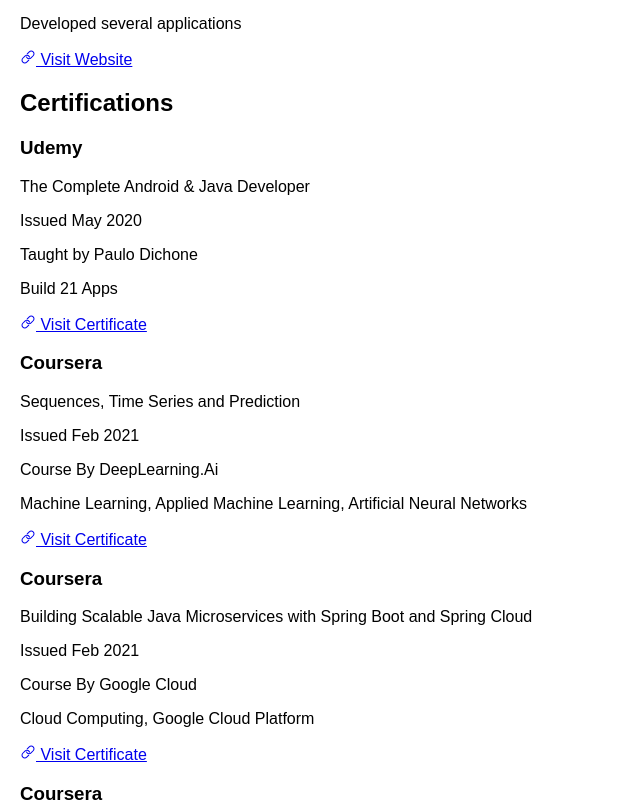
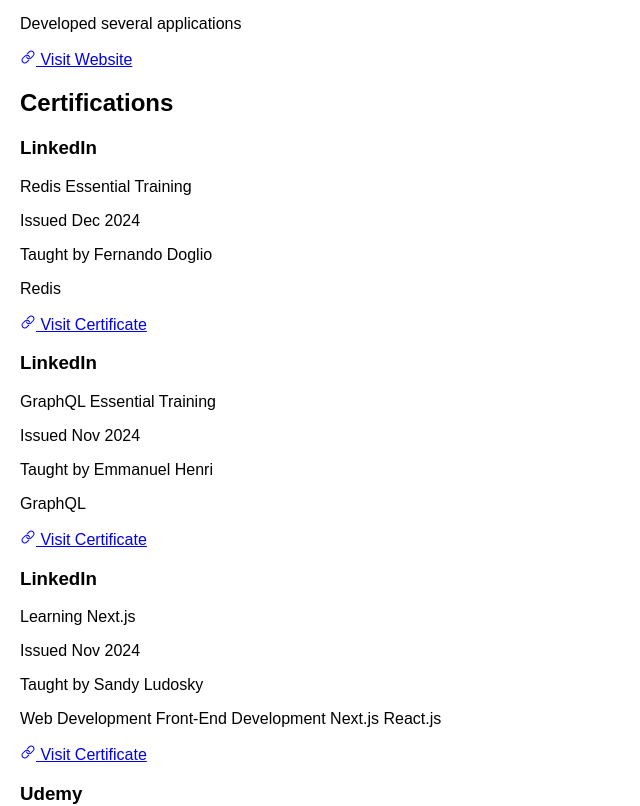
Before and after one commit to Isuru40/portfolio1.0, a React (Create React App) app: page /education in a window 1280 px wide. Shown: the part 502-1308 px from the top of the page, without its empty margins (0-640 px from the left). Built offline with nearby package versions, Linux system fonts and the light colour scheme; the HTML template or start-up script is replaced by a standard one.

Commit message:
CHG| Portfolio | Certification added

```diff
--- a/src/components/Education.js
+++ b/src/components/Education.js
@@ -22,6 +22,33 @@
     ];
 
     const certificationData = [
+        {
+            school: 'LinkedIn',
+            degree: 'Redis Essential Training',
+            duration: 'Issued Dec 2024',
+            description: 'Taught by Fernando Doglio',
+            additional: 'Redis',
+            link: 'https://www.linkedin.com/learning/certificates/9ae83bc941eba29f141ee998523819436602fbca260e30ae4275aff4a2db1efc' // Add the specific link here
+        },
+        {
+            school: 'LinkedIn',
+            degree: 'GraphQL Essential Training',
+            duration: 'Issued Nov 2024',
+            description: 'Taught by Emmanuel Henri',
+            additional: 'GraphQL',
+            link: 'https://www.linkedin.com/learning/certificates/57010391506eb6d6dc700ded95e2afd45262ecd1d75d6e13104893ccb9986f3b?trk=share_certificate' // Add the specific link here
+        },
+        {
+            school: 'LinkedIn',
+            degree: 'Learning Next.js',
+            duration: 'Issued Nov 2024',
+            description: 'Taught by Sandy Ludosky',
+            additional: 'Web Development\n' +
+                'Front-End Development\n' +
+                'Next.js\n' +
+                'React.js',
+            link: 'https://www.linkedin.com/learning/certificates/8a6b92eb950963d78e718e2bd69ae9033eeb6517292c7f219b9fa7689af4feb4?trk=share_certificate' // Add the specific link here
+        },
         {
             school: 'Udemy',
             degree: 'The Complete Android & Java Developer',
```
